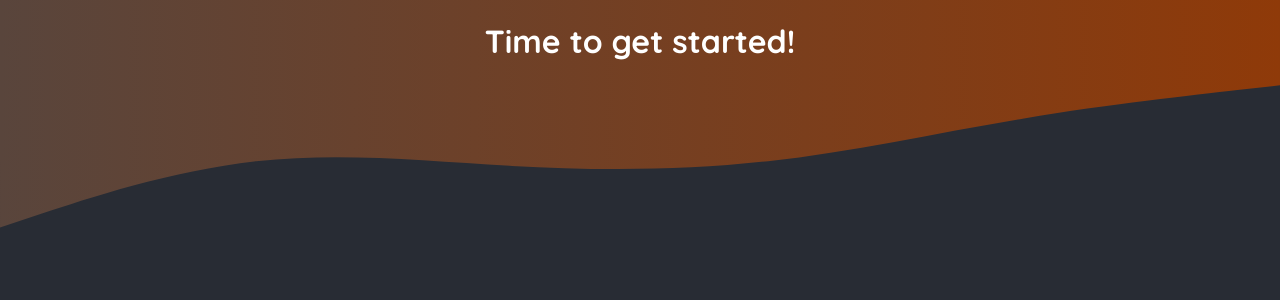
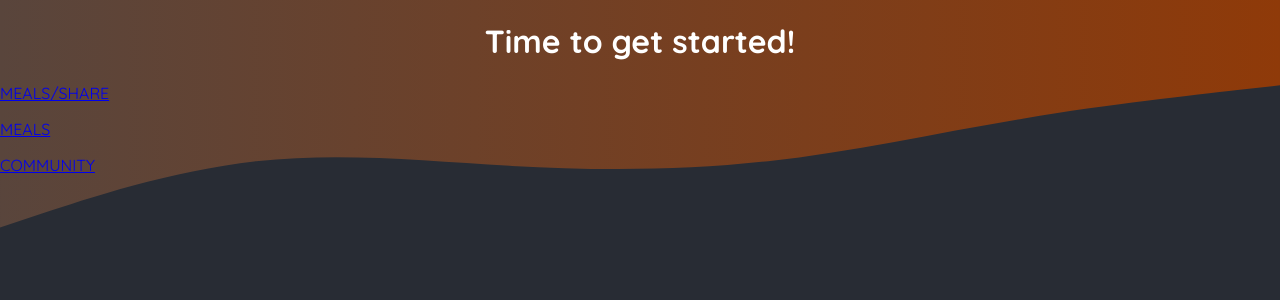
Before and after one commit to gaurav700/Foodiesv1, a Next.js app: page / in a window 1280 px wide. Shown: the top 300 px of the page. Built offline with nearby package versions, Linux system fonts and the light colour scheme.

Commit message:
Adding routing pages

```diff
--- a/app/page.js
+++ b/app/page.js
@@ -1,9 +1,20 @@
+import Link from "next/link";
+
 export default function Home() {
   return (
     <main>
-      <h1 style={{ color: 'white', textAlign: 'center' }}>
+      <h1 style={{ color: "white", textAlign: "center" }}>
         Time to get started!
       </h1>
+      <p>
+        <Link href="/meals/share">MEALS/SHARE</Link>
+      </p>
+      <p>
+        <Link href="/meals">MEALS</Link>
+      </p>
+      <p>
+        <Link href="/community">COMMUNITY</Link>
+      </p>
     </main>
   );
 }
```
Also changed, not shown: app/community/page.js (added, +7 -0 lines), app/meals/[slug]/page.js (added, +7 -0 lines), app/meals/page.js (added, +7 -0 lines), app/meals/share/page.js (added, +7 -0 lines).
